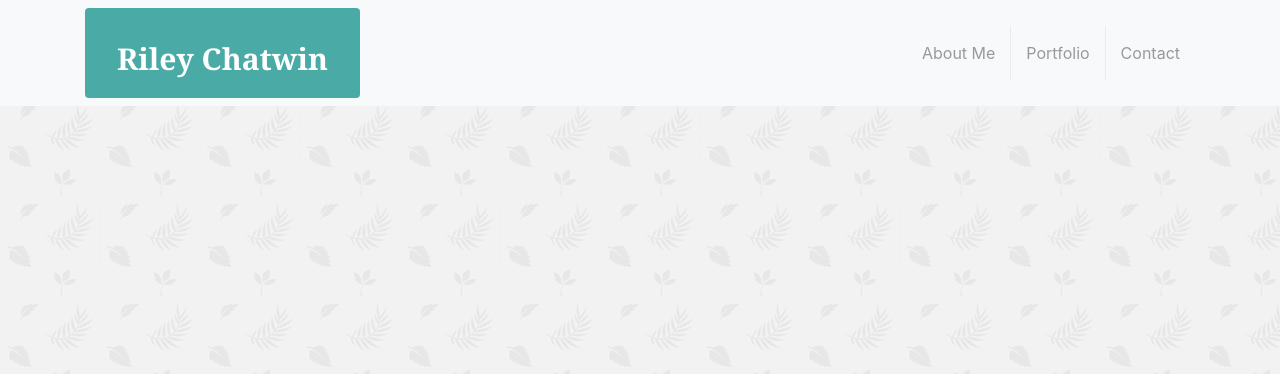
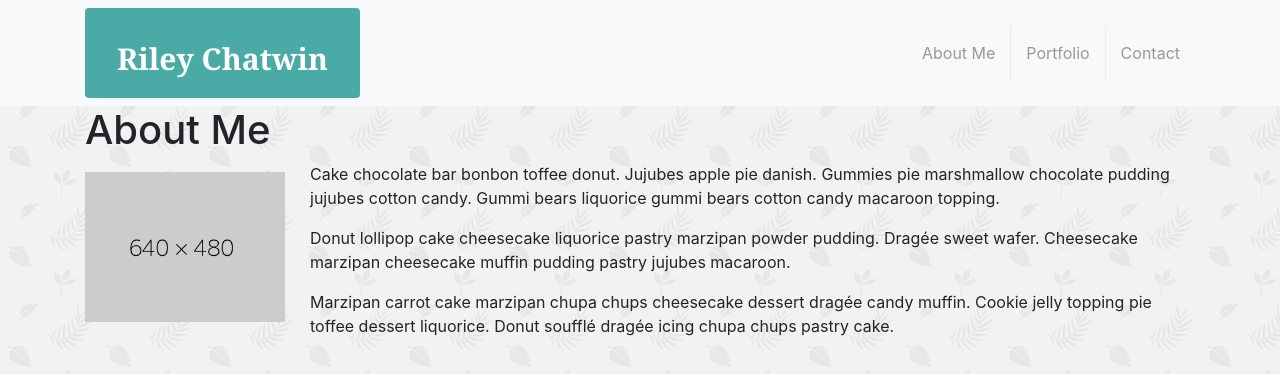
Before and after one commit to Rileychatwin/Basic-Portfolio, a plain HTML site: page about.html in a window 1280 px wide. Shown: the top 374 px of the page. Drawn offline with nearby package versions, Linux system fonts and the light colour scheme.

Commit message:
Aboout me basic html done

```diff
--- a/about.html
+++ b/about.html
@@ -22,6 +22,21 @@
             </nav>
         </header>
 
+        <div id="main-container" class="container">
+            <section class="main-section">
+                <h1>About Me</h1>
+
+                <img src="assets/images/Placeholder.png" id="riley-image" alt="Riley Chatwin">
+
+                <p>Cake chocolate bar bonbon toffee donut. Jujubes apple pie danish. Gummies pie marshmallow chocolate pudding jujubes cotton candy. Gummi bears liquorice gummi bears cotton candy macaroon topping.</p>
+
+                <p>Donut lollipop cake cheesecake liquorice pastry marzipan powder pudding. Dragée sweet wafer. Cheesecake marzipan cheesecake muffin pudding pastry jujubes macaroon.</p>
+
+                <p>Marzipan carrot cake marzipan chupa chups cheesecake dessert dragée candy muffin. Cookie jelly topping pie toffee dessert liquorice. Donut soufflé dragée icing chupa chups pastry cake.</p>
+
+            </section>
+        </div>
+
     </body>
 
 </html>
--- a/assets/css/style.css
+++ b/assets/css/style.css
@@ -52,14 +52,10 @@ nav a:first-child {
     float: left;
 }
 
-#footer {
-    padding: 30px 0;
-    clear: both;
-    font-size: 12px;
-    color: #FFFFFF;
-    color: #CCCCCC;
-    text-align: center;
-    background: #666666;
-    border-top: 8px solid #4AAAA5;
-    height: 50px;
-  }
+#riley-image {
+    float: left;
+    width: 200px;
+    height: auto;
+    margin-top: 10px;
+    margin-right: 25px;
+}
```
Also changed, not shown: assets/images/Placeholder.png (added).
